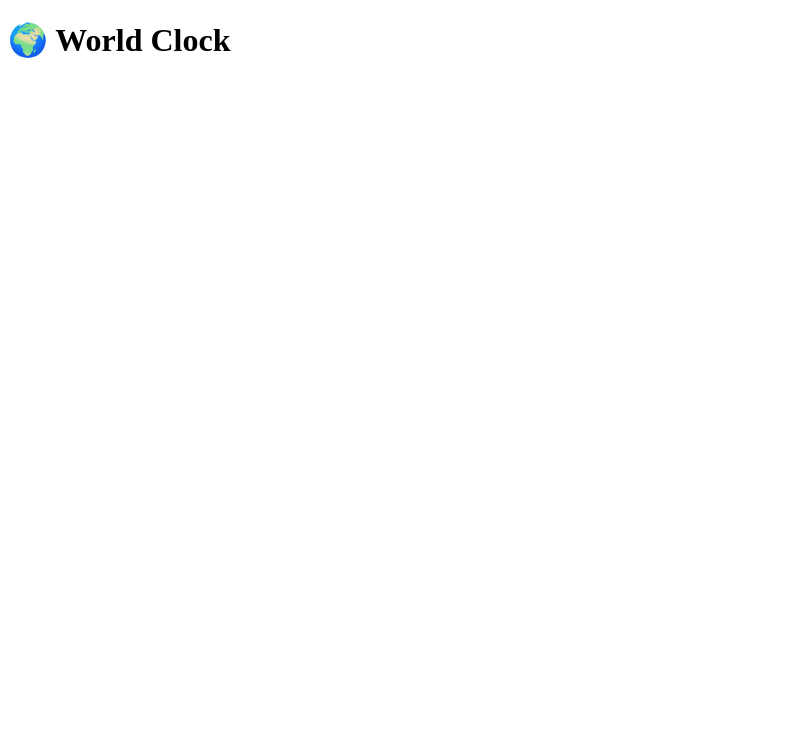
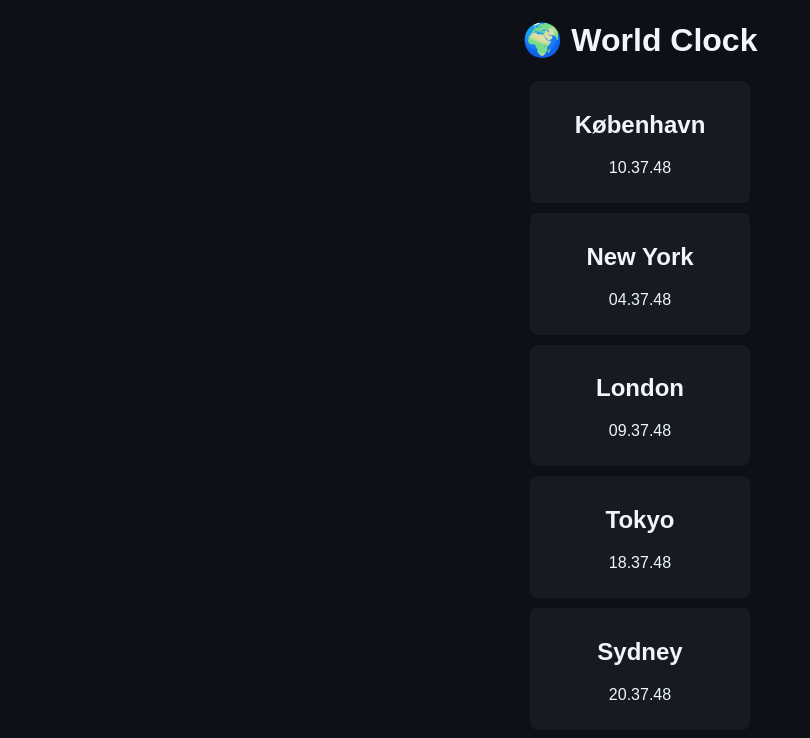
Before and after one commit to Madsf1110/world-clock-demo, a plain HTML site: page index.html in a window 1280 px wide. Shown: the whole page, without its empty margins (0-810 px from the left). Drawn offline with Linux system fonts and the light colour scheme.

Commit message:
+ styles

```diff
--- a/index.html
+++ b/index.html
@@ -8,6 +8,23 @@
 <h1>🌍 World Clock</h1>
 <div id="clockContainer"></div>
 
-<script src="script.js"></script>
+<script src="javascript.js"></script>
+
+<style>
+    body {
+        font-family: sans-serif;
+        text-align: center;
+        background-color: #0d1117;
+        color: #f0f6fc;
+    }
+    .clock {
+        background: #161b22;
+        margin: 10px auto;
+        padding: 10px;
+        border-radius: 8px;
+        width: 200px;
+    }
+</style>
+
 </body>
 </html>
```
